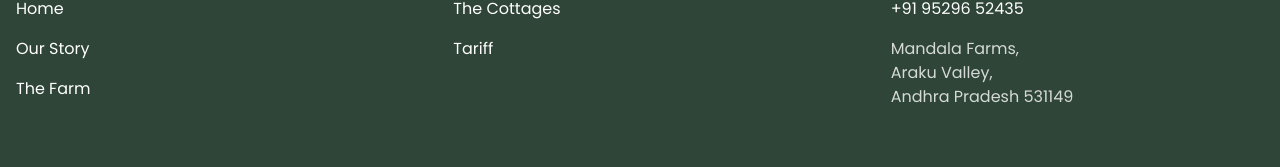
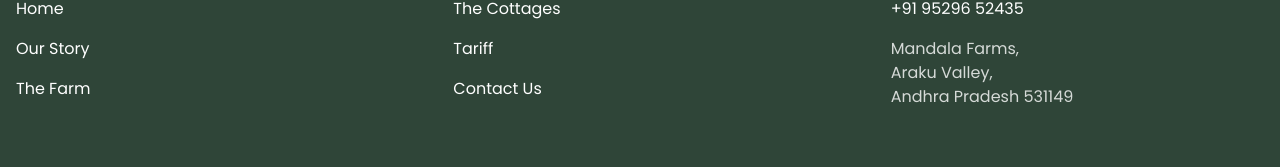
Before and after one commit to social-script/mandala_farms, a Next.js app: page / in a window 1280 px wide. Shown: the part 6773-6940 px from the top of the page. Built offline with nearby package versions, Linux system fonts and the light colour scheme; a web font is replaced by a local one.

Commit message:
Footer Link added

```diff
--- a/app/components/Footer.tsx
+++ b/app/components/Footer.tsx
@@ -45,6 +45,7 @@
             <ul className="space-y-2 md:space-y-4">
               <li><Link href="/the-cottages" className="text-white hover:text-[#E8FF8B] transition-colors duration-300 font-poppins text-sm md:text-base">The Cottages</Link></li>
               <li><Link href="/tariff" className="text-white hover:text-[#E8FF8B] transition-colors duration-300 font-poppins text-sm md:text-base">Tariff</Link></li>
+              <li><Link href="/contact-us" className="text-white hover:text-[#E8FF8B] transition-colors duration-300 font-poppins text-sm md:text-base">Contact Us</Link></li>
             </ul>
           </div>
 
```
